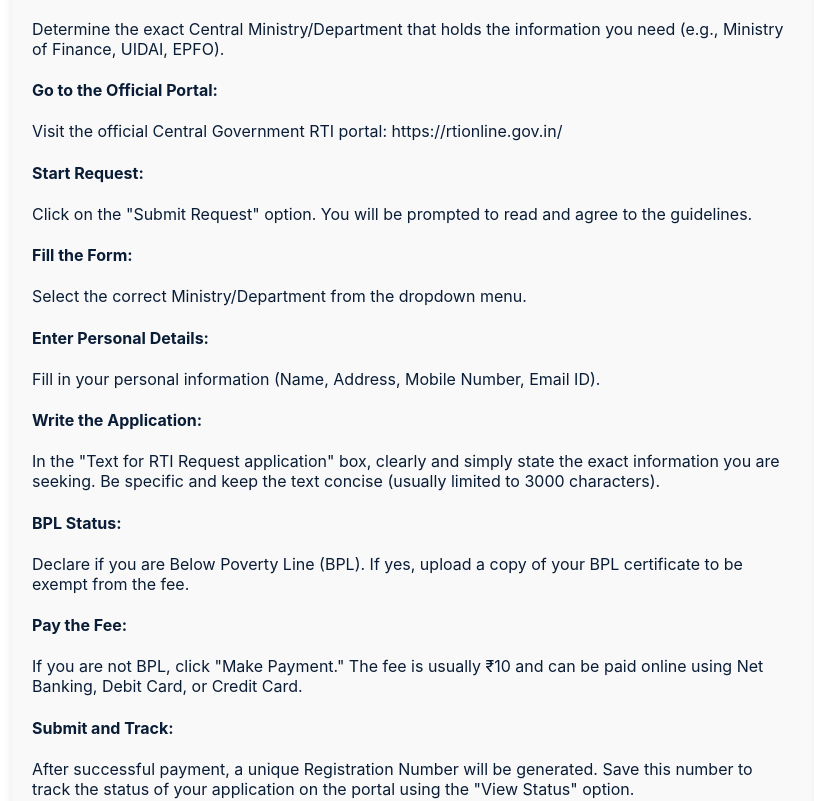
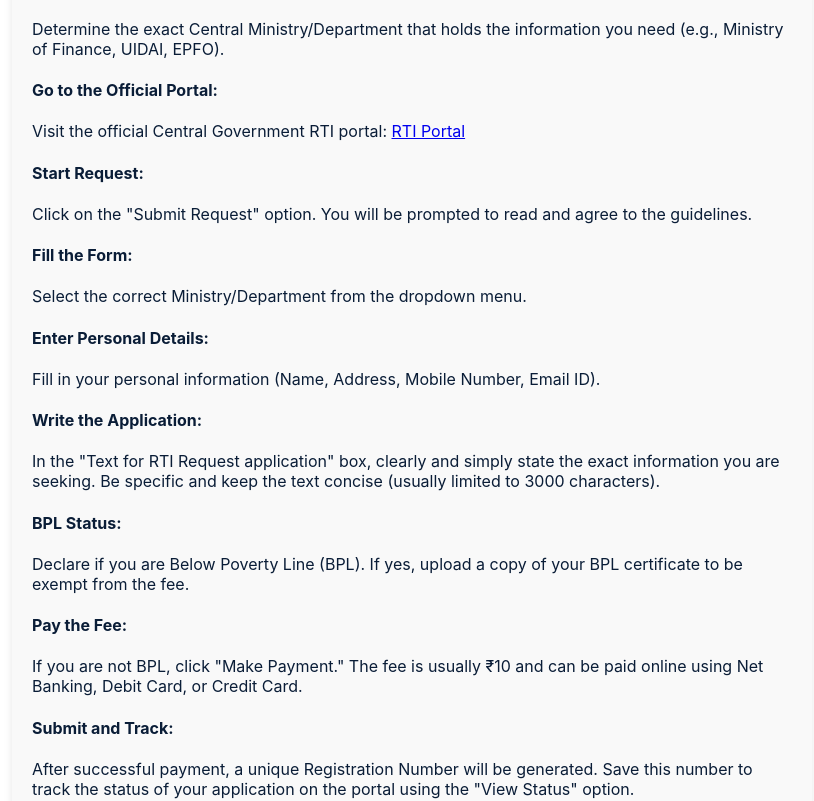
Before and after one commit to TejasJain676/voice-of-the-people, a plain HTML site: page voice.html in a window 1280 px wide. Shown: the part 1226-2027 px from the top of the page, without its empty margins (228-1042 px from the left). Drawn offline with Linux system fonts and the light colour scheme; no server answers.

Commit message:
Update voice.html

```diff
--- a/voice.html
+++ b/voice.html
@@ -44,7 +44,7 @@
 <div class="box"><h4>RTI Application</h4><p><h3>Steps for Filing RTI Online (Central Government)</h3>
 <h4>Identify the Authority:</h4> Determine the exact Central Ministry/Department that holds the information you need (e.g., Ministry of Finance, UIDAI, EPFO).
 <br>
-<h4>Go to the Official Portal:</h4> Visit the official Central Government RTI portal: https://rtionline.gov.in/
+<h4>Go to the Official Portal:</h4> Visit the official Central Government RTI portal: <a href="https://rtionline.gov.in/">RTI Portal</a>
 <br>
 <h4>Start Request:</h4> Click on the "Submit Request" option. You will be prompted to read and agree to the guidelines.
 <br>
```
